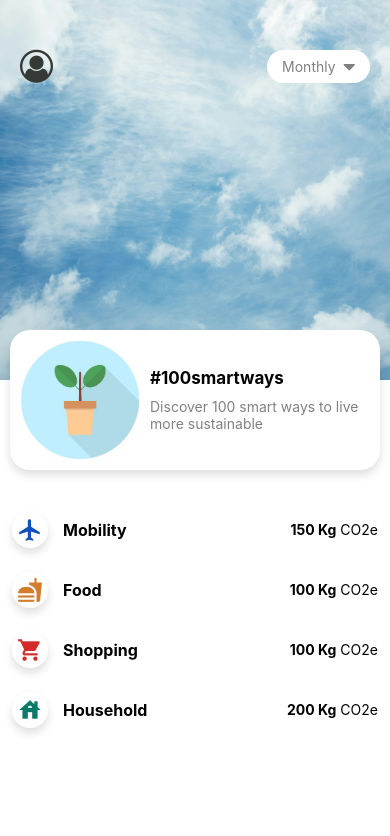
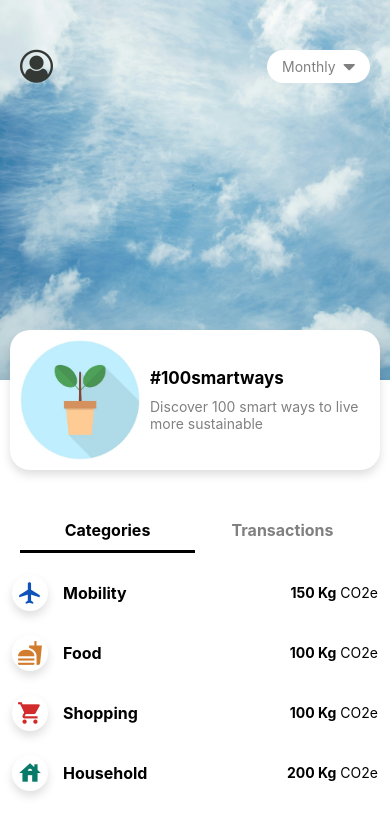
Before and after one commit to kikani-parth/bankify, a React Native app: screen / in a window 390 px wide. Shown: the top 836 px of the page. Built offline with nearby package versions, Linux system fonts and the light colour scheme.

Commit message:
add tabs to switch between Categories and Transactions

```diff
--- /dev/null
+++ b/src/components/ToggleButtons.js
@@ -0,0 +1,69 @@
+import React from 'react';
+import { View, Text, TouchableOpacity, StyleSheet } from 'react-native';
+
+const ToggleButtons = ({ activeTab, onPressTab }) => {
+  return (
+    <View style={styles.buttonContainer}>
+      <TouchableOpacity
+        onPress={() => onPressTab('categories')}
+        style={[
+          styles.tabButton,
+          activeTab === 'categories' && styles.activeTab,
+        ]}
+      >
+        <Text
+          style={[
+            styles.tabText,
+            activeTab === 'categories' && styles.activeTabText,
+          ]}
+        >
+          Categories
+        </Text>
+      </TouchableOpacity>
+      <TouchableOpacity
+        onPress={() => onPressTab('transactions')}
+        style={[
+          styles.tabButton,
+          activeTab === 'transactions' && styles.activeTab,
+        ]}
+      >
+        <Text
+          style={[
+            styles.tabText,
+            activeTab === 'transactions' && styles.activeTabText,
+          ]}
+        >
+          Transactions
+        </Text>
+      </TouchableOpacity>
+    </View>
+  );
+};
+
+const styles = StyleSheet.create({
+  buttonContainer: {
+    flexDirection: 'row',
+    justifyContent: 'space-between',
+    paddingHorizontal: 20,
+    marginVertical: 10,
+  },
+  tabButton: {
+    paddingVertical: 10,
+    flex: 1,
+    alignItems: 'center',
+  },
+  tabText: {
+    fontSize: 16,
+    fontWeight: 'bold',
+    color: 'gray',
+  },
+  activeTab: {
+    borderBottomWidth: 3,
+    borderBottomColor: 'black',
+  },
+  activeTabText: {
+    color: 'black',
+  },
+});
+
+export default ToggleButtons;
--- a/src/screens/HomeScreen.js
+++ b/src/screens/HomeScreen.js
@@ -1,22 +1,27 @@
-// HomeScreen.js
-
-import React from 'react';
-import { Image, StyleSheet, Text, View } from 'react-native';
+import React, { useState } from 'react';
+import { Image, StyleSheet, View } from 'react-native';
 import Header from '../components/Header';
 import SmartWaysCard from '../components/SmartWaysCard';
 import TransactionsList from '../components/TransactionsList';
 import Spacer from '../components/Spacer';
 import CategoriesList from '../components/CategoriesList';
+import ToggleButtons from '../components/ToggleButtons';
 
 const HomeScreen = () => {
+  const [activeTab, setActiveTab] = useState('categories'); // Track the active tab
+
   return (
     <>
       <Image source={require('../../assets/sky.jpg')} style={styles.image} />
       <Header />
       <SmartWaysCard />
       <Spacer />
-      <CategoriesList />
-      {/* <TransactionsList /> */}
+
+      {/* Render the tabs */}
+      <ToggleButtons activeTab={activeTab} onPressTab={setActiveTab} />
+
+      {/* Render CategoriesList or TransactionsList based on the active tab */}
+      {activeTab === 'categories' ? <CategoriesList /> : <TransactionsList />}
     </>
   );
 };
```
